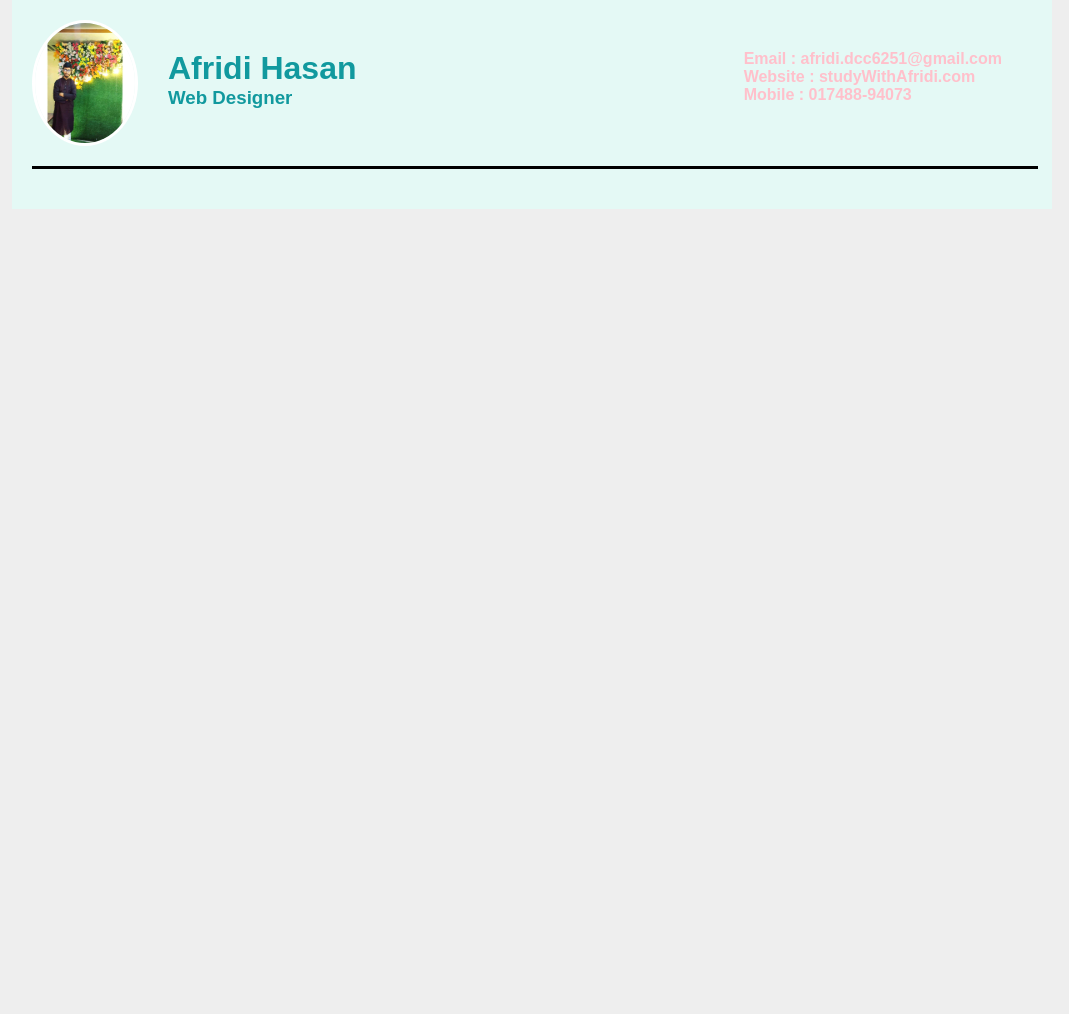
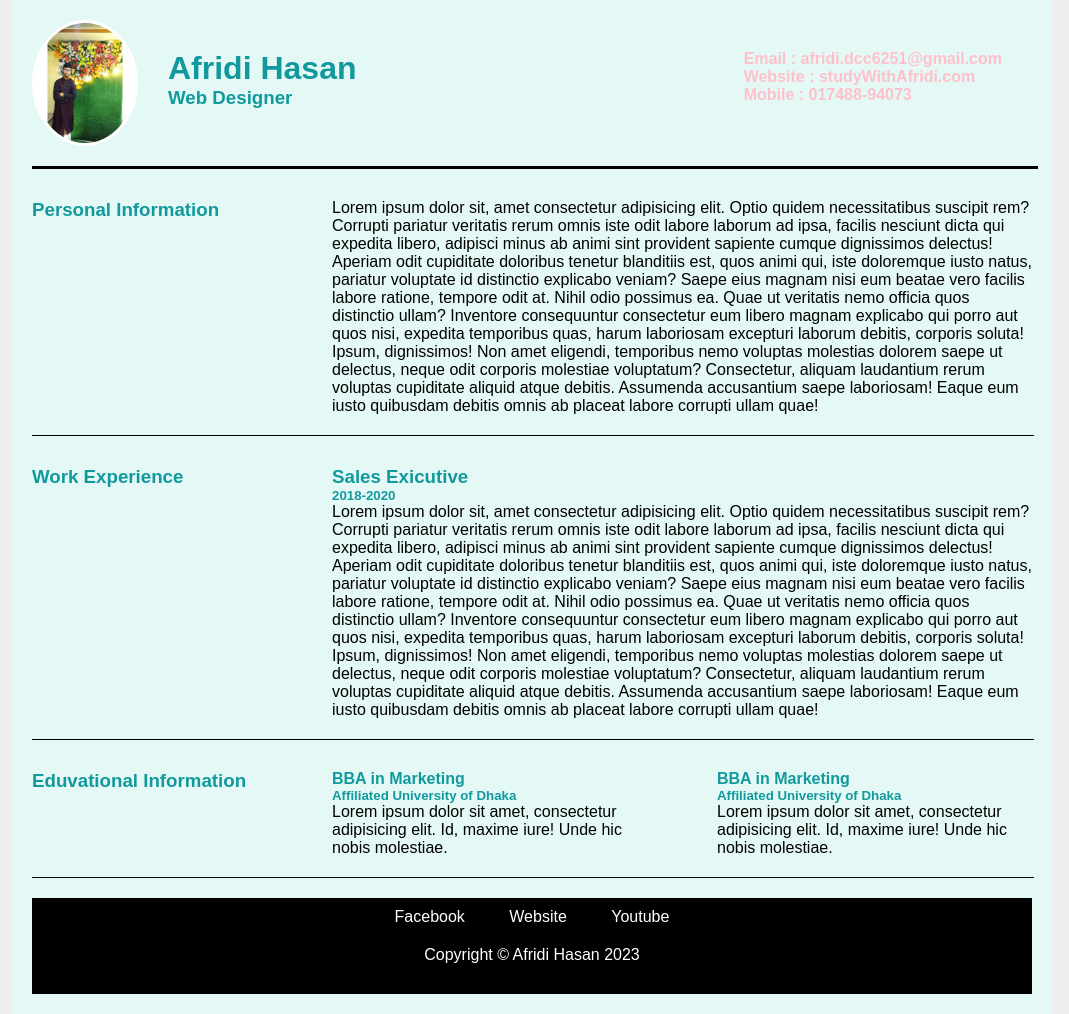
Before and after one commit to afridi-hasan-22/CV-project, a plain HTML site: page index.html in a window 1280 px wide. Shown: the whole page, without its empty margins (108-1177 px from the left). Before the commit the page ends 800 px from the top, so only its background shows below. Drawn offline with Linux system fonts and the light colour scheme.

Commit message:
Abaro add koirlam parle theka

```diff
--- a/index.html
+++ b/index.html
@@ -24,10 +24,62 @@
     <div class="clear"></div>
     <hr>
     <main>
+      <section class="personal">
+        <div class="content">
+          <div class="left">
+            <h3>Personal Information</h3>
+          </div>
+          <div class="right">
+            Lorem ipsum dolor sit, amet consectetur adipisicing elit. Optio quidem necessitatibus suscipit rem? Corrupti pariatur veritatis rerum omnis iste odit labore laborum ad ipsa, facilis nesciunt dicta qui expedita libero, adipisci minus ab animi sint provident sapiente cumque dignissimos delectus! Aperiam odit cupiditate doloribus tenetur blanditiis est, quos animi qui, iste doloremque iusto natus, pariatur voluptate id distinctio explicabo veniam? Saepe eius magnam nisi eum beatae vero facilis labore ratione, tempore odit at. Nihil odio possimus ea. Quae ut veritatis nemo officia quos distinctio ullam? Inventore consequuntur consectetur eum libero magnam explicabo qui porro aut quos nisi, expedita temporibus quas, harum laboriosam excepturi laborum debitis, corporis soluta! Ipsum, dignissimos! Non amet eligendi, temporibus nemo voluptas molestias dolorem saepe ut delectus, neque odit corporis molestiae voluptatum? Consectetur, aliquam laudantium rerum voluptas cupiditate aliquid atque debitis. Assumenda accusantium saepe laboriosam! Eaque eum iusto quibusdam debitis omnis ab placeat labore corrupti ullam quae!
+          </div>
+        </div>
+      </section>
+      <div class="clear"></div>
+      <hr class="cm-hr">
 
+      <section class="work">
+        <div class="content">
+          <div class="left">
+            <h3>Work Experience</h3>
+          </div>
+          <div class="right">
+            <h3>Sales Exicutive</h3>
+            <h5>2018-2020</h5>
+            Lorem ipsum dolor sit, amet consectetur adipisicing elit. Optio quidem necessitatibus suscipit rem? Corrupti pariatur veritatis rerum omnis iste odit labore laborum ad ipsa, facilis nesciunt dicta qui expedita libero, adipisci minus ab animi sint provident sapiente cumque dignissimos delectus! Aperiam odit cupiditate doloribus tenetur blanditiis est, quos animi qui, iste doloremque iusto natus, pariatur voluptate id distinctio explicabo veniam? Saepe eius magnam nisi eum beatae vero facilis labore ratione, tempore odit at. Nihil odio possimus ea. Quae ut veritatis nemo officia quos distinctio ullam? Inventore consequuntur consectetur eum libero magnam explicabo qui porro aut quos nisi, expedita temporibus quas, harum laboriosam excepturi laborum debitis, corporis soluta! Ipsum, dignissimos! Non amet eligendi, temporibus nemo voluptas molestias dolorem saepe ut delectus, neque odit corporis molestiae voluptatum? Consectetur, aliquam laudantium rerum voluptas cupiditate aliquid atque debitis. Assumenda accusantium saepe laboriosam! Eaque eum iusto quibusdam debitis omnis ab placeat labore corrupti ullam quae!
+          </div>
+        </div>
+      </section>
+      <div class="clear"></div>
+      <hr class="cm-hr">
+
+      <section class="eduation">
+        <div class="content">
+          <div class="left">
+            <h3>Eduvational Information</h3>
+          </div>
+          <div class="right">
+            <div class="edu-left">
+              <h4>BBA in Marketing</h4>
+              <h5>Affiliated University of Dhaka</h5>
+              <p> Lorem ipsum dolor sit amet, consectetur adipisicing elit. Id, maxime iure! Unde hic nobis molestiae.</p>
+            </div>
+            <div class="edu-right">
+              <h4>BBA in Marketing</h4>
+              <h5>Affiliated University of Dhaka</h5>
+              <p> Lorem ipsum dolor sit amet, consectetur adipisicing elit. Id, maxime iure! Unde hic nobis molestiae.</p>
+
+            </div>
+          </div>
+        </div>
+      </section>
+      <div class="clear"></div>
+      <hr class="cm-hr">
     </main>
-    <footer>
-
+    <footer class="foot">
+      <a href="#">Facebook</a>
+      <a href="#">Website</a>
+      <a href="#">Youtube</a>
+      <p>Copyright &copy; Afridi Hasan 2023</p>
     </footer>
 
   </div>
--- a/style.css
+++ b/style.css
@@ -48,3 +48,49 @@ hr{
   margin: 20px auto;
   border-bottom: none;
 }
+.content{
+
+}
+.content{
+  margin-bottom: 30px;
+}
+.left{
+width: 30%;
+float: left;
+}
+.right{
+width: 70%;
+float: right;
+}
+.cm-hr{
+  border: 1px solid black;
+  border-bottom: none;
+  width: 100%;
+  margin: 20px auto;
+}
+.edu-left{
+float: left;
+width: 45%;
+}
+.edu-right{
+float: right;
+width: 45%;
+}
+.foot{
+  background-color: black;
+  text-align: center;
+  padding: 10px;
+  margin-top: 20px;
+}
+.foot a{
+  text-decoration: none;
+  color: white;
+  padding: 20px;
+}
+.foot a:hover{
+  color: tomato;
+}
+.foot p{
+  color: white;
+  padding: 20px;
+}
```
